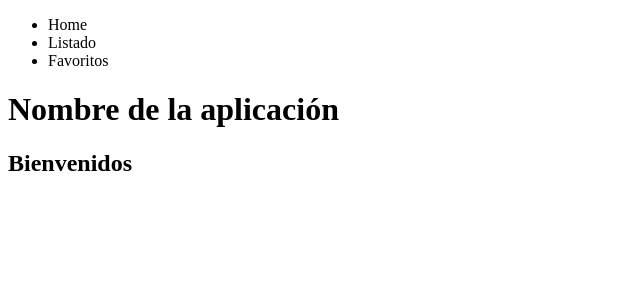
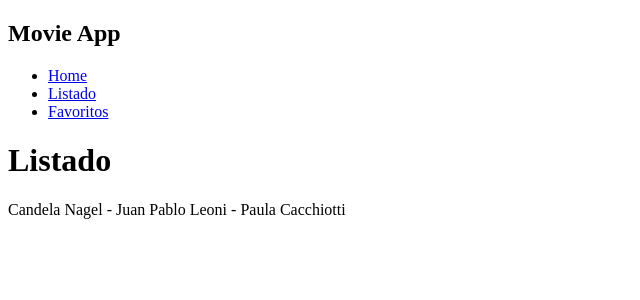
Before and after one commit to PauCacchiotti/CandelaNagel-JuanPabloLeoni-PaulaCacchiotti, a React (Create React App) app: page /Listado in a window 1280 px wide. Shown: the top 300 px of the page, without its empty margins (0-640 px from the left). Built offline with nearby package versions, Linux system fonts and the light colour scheme.

Commit message:
Home con películas populares, cartelera, cards y buscador

```diff
--- a/src/App.js
+++ b/src/App.js
@@ -1,6 +1,10 @@
 import React from "react";
 import Home from "./screens/Home/Home";
 import Navbar from "./componentes/Navbar/Navbar";
+import Footer from "./componentes/Footer/Footer";
+import Favoritos from "./screens/Favoritos/Favoritos";
+import Listado from "./screens/Listado/Listado";
+import { Route, Switch } from "react-router-dom";
 
 function App(){
 
@@ -10,7 +14,17 @@ function App(){
 
             <Navbar />
 
-            <Home />
+            <Switch>
+              <Route path="/Listado" component={Listado}/>
+
+              <Route path="/Favoritos" component={Favoritos}/>
+
+              <Route path="/" exact={true} component={Home}/>
+
+            </Switch>
+
+
+            <Footer/>
 
         </div>
 
--- a/src/componentes/Card/Card.js
+++ b/src/componentes/Card/Card.js
@@ -0,0 +1,55 @@
+import React, { Component } from "react";
+
+class Card extends Component {
+
+    constructor(props){
+        super(props)
+
+        this.state = {
+            verDescripcion: false
+        }
+    }
+
+    mostrarDescripcion(){
+        this.setState({
+            verDescripcion: !this.state.verDescripcion
+        })
+    }
+
+    render(){
+
+        return(
+
+            <div>
+
+                <img
+                    src={"https://image.tmdb.org/t/p/w342" + this.props.pelicula.poster_path}
+                    alt={this.props.pelicula.title}
+                />
+
+                <h3>{this.props.pelicula.title}</h3>
+
+                <button onClick={() => this.mostrarDescripcion()}>
+                    {
+                        this.state.verDescripcion === false ?
+                        "Mostrar descripción" :
+                        "Ocultar descripción"
+                    }
+                </button>
+
+                {
+                    this.state.verDescripcion === true ?
+                    <p>{this.props.pelicula.overview}</p>
+                    :
+                    ""
+                }
+
+            </div>
+
+        )
+
+    }
+
+}
+
+export default Card;
--- /dev/null
+++ b/src/componentes/Footer/Footer.js
@@ -0,0 +1,11 @@
+import React from "react";
+
+function Footer() {
+    return (
+        <footer>
+            <p>Candela Nagel - Juan Pablo Leoni - Paula Cacchiotti</p>
+        </footer>
+    )
+}
+
+export default Footer;
--- a/src/componentes/Navbar/Navbar.js
+++ b/src/componentes/Navbar/Navbar.js
@@ -1,4 +1,5 @@
 import React from "react";
+import { Link } from "react-router-dom";
 
 function Navbar(){
 
@@ -6,13 +7,21 @@ function Navbar(){
 
         <nav>
 
+            <h1>Movie App</h1>
+
             <ul>
 
-                <li>Home</li>
+                <li>
+                    <Link to="/">Home</Link>
+                </li>
 
-                <li>Listado</li>
+                <li>
+                    <Link to="/Listado">Listado</Link>
+                </li>
 
-                <li>Favoritos</li>
+                <li>
+                    <Link to="/Favoritos">Favoritos</Link>
+                </li>
 
             </ul>
 
--- a/src/componentes/SearchForm/SearchForm.js
+++ b/src/componentes/SearchForm/SearchForm.js
@@ -0,0 +1,48 @@
+import React, { Component } from "react";
+
+class SearchForm extends Component {
+
+    constructor(props){
+        super(props)
+
+        this.state = {
+            busqueda: ""
+        }
+    }
+
+    controlarCambios(evento){
+        this.setState({
+            busqueda: evento.target.value
+        })
+    }
+
+    evitarSubmit(evento){
+        evento.preventDefault()
+    }
+
+    render(){
+
+        return(
+
+            <form onSubmit={(evento) => this.evitarSubmit(evento)}>
+
+                <input
+                    type="text"
+                    value={this.state.busqueda}
+                    onChange={(evento) => this.controlarCambios(evento)}
+                    placeholder="Buscar películas"
+                />
+
+                <button type="submit">
+                    Buscar
+                </button>
+
+            </form>
+
+        )
+
+    }
+
+}
+
+export default SearchForm;
--- a/src/index.js
+++ b/src/index.js
@@ -1,5 +1,12 @@
 import ReactDOM from 'react-dom/client';
 import App from './App';
+import { BrowserRouter } from 'react-router-dom';
 
 const root = ReactDOM.createRoot(document.getElementById('root'));
-root.render(<App />);
+
+root.render(
+    <BrowserRouter>
+        <App />
+    </BrowserRouter>
+
+);
--- a/src/screens/Favoritos/Favoritos.js
+++ b/src/screens/Favoritos/Favoritos.js
@@ -0,0 +1,16 @@
+import React from "react";
+
+function Favoritos(){
+    return(
+
+        <div>
+
+            <h1>Favoritos</h1>
+
+        </div>
+
+    )
+
+}
+
+export default Favoritos;
--- a/src/screens/Home/Home.js
+++ b/src/screens/Home/Home.js
@@ -1,4 +1,48 @@
-function Home(){
+import React, { Component } from "react";
+import { Link } from "react-router-dom";
+import Card from "../../componentes/Card/Card";
+import SearchForm from "../../componentes/SearchForm/SearchForm";
+
+class Home extends Component {
+
+    constructor(props){
+        super(props)
+
+        this.state = {
+            peliculasPopulares :[],
+            peliculasCartelera: []
+        }
+
+    }
+
+
+componentDidMount() {
+    fetch("https://api.themoviedb.org/3/movie/popular?api_key=e7925d2a271ab3943d2cc21147be472b")
+
+    .then(response => response.json())
+    .then(data => this.setState({
+            peliculasPopulares: data.results
+        }))
+    .catch(error => console.log(error))
+
+    fetch("https://api.themoviedb.org/3/movie/now_playing?api_key=e7925d2a271ab3943d2cc21147be472b")
+
+    .then(response => response.json())
+
+    .then(data => this.setState({
+        peliculasCartelera: data.results
+    }))
+
+    .catch(error => console.log(error))
+
+
+}
+
+
+
+render(){
+
+        console.log(this.state.peliculasPopulares)
 
         return(
 
@@ -8,10 +52,25 @@ function Home(){
 
                 <h2>Bienvenidos</h2>
 
+                <SearchForm />
+
+                <h2>Películas Populares</h2>
+
+                {
+                     this.state.peliculasCartelera.map((pelicula, idx) =>
+                     <Card
+                     key={idx}
+                     pelicula={pelicula}
+                     />
+                    )
+                }
+
             </div>
 
         )
 
     }
 
-export default Home;
+}
+
+export default Home
--- a/src/screens/Listado/Listado.js
+++ b/src/screens/Listado/Listado.js
@@ -0,0 +1,17 @@
+import React from "react";
+
+function Listado(){
+
+    return(
+
+        <div>
+
+            <h1>Listado</h1>
+
+        </div>
+
+    )
+
+}
+
+export default Listado;
```
Lines whose indentation alone changed are shown as unchanged.
